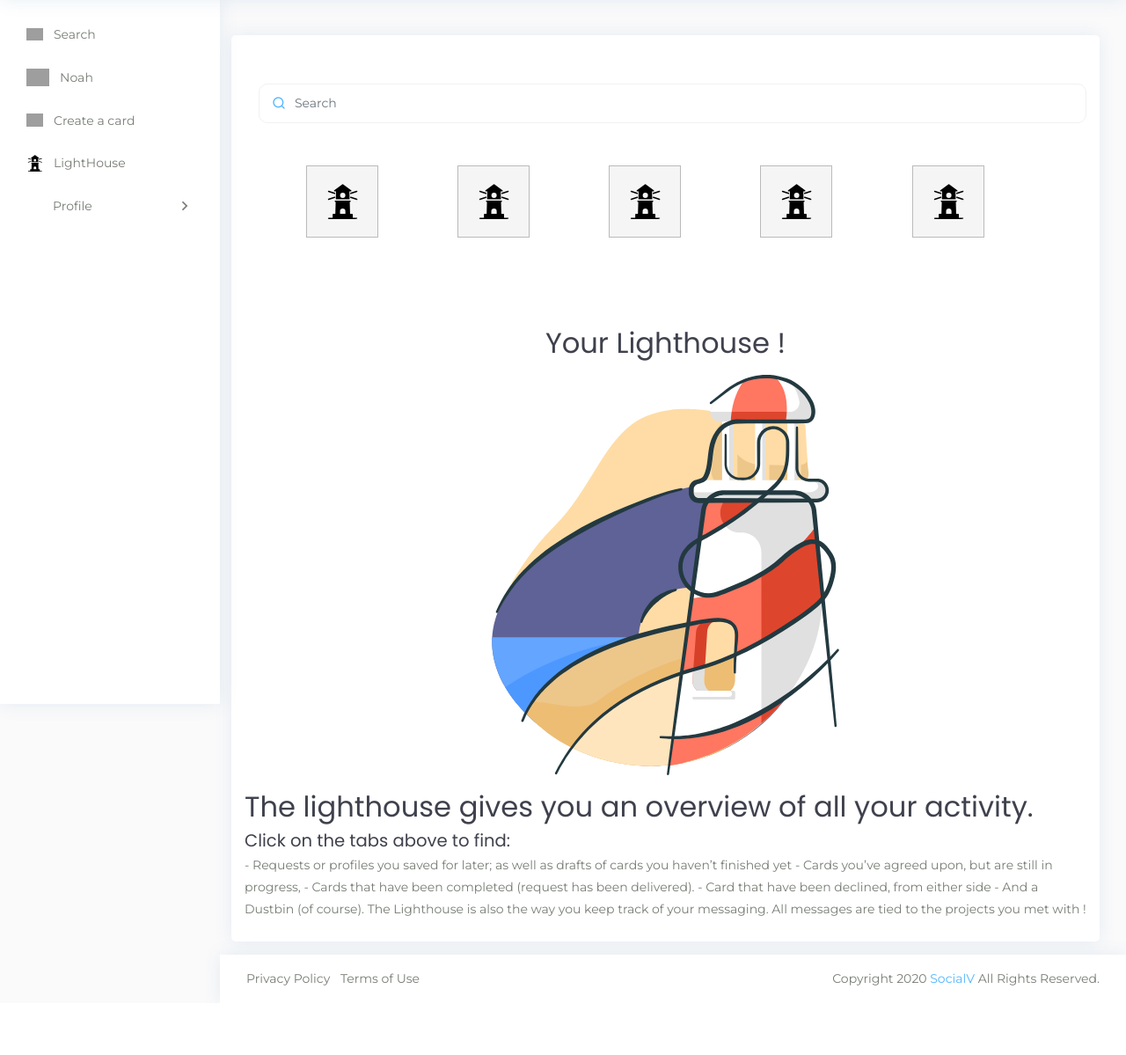
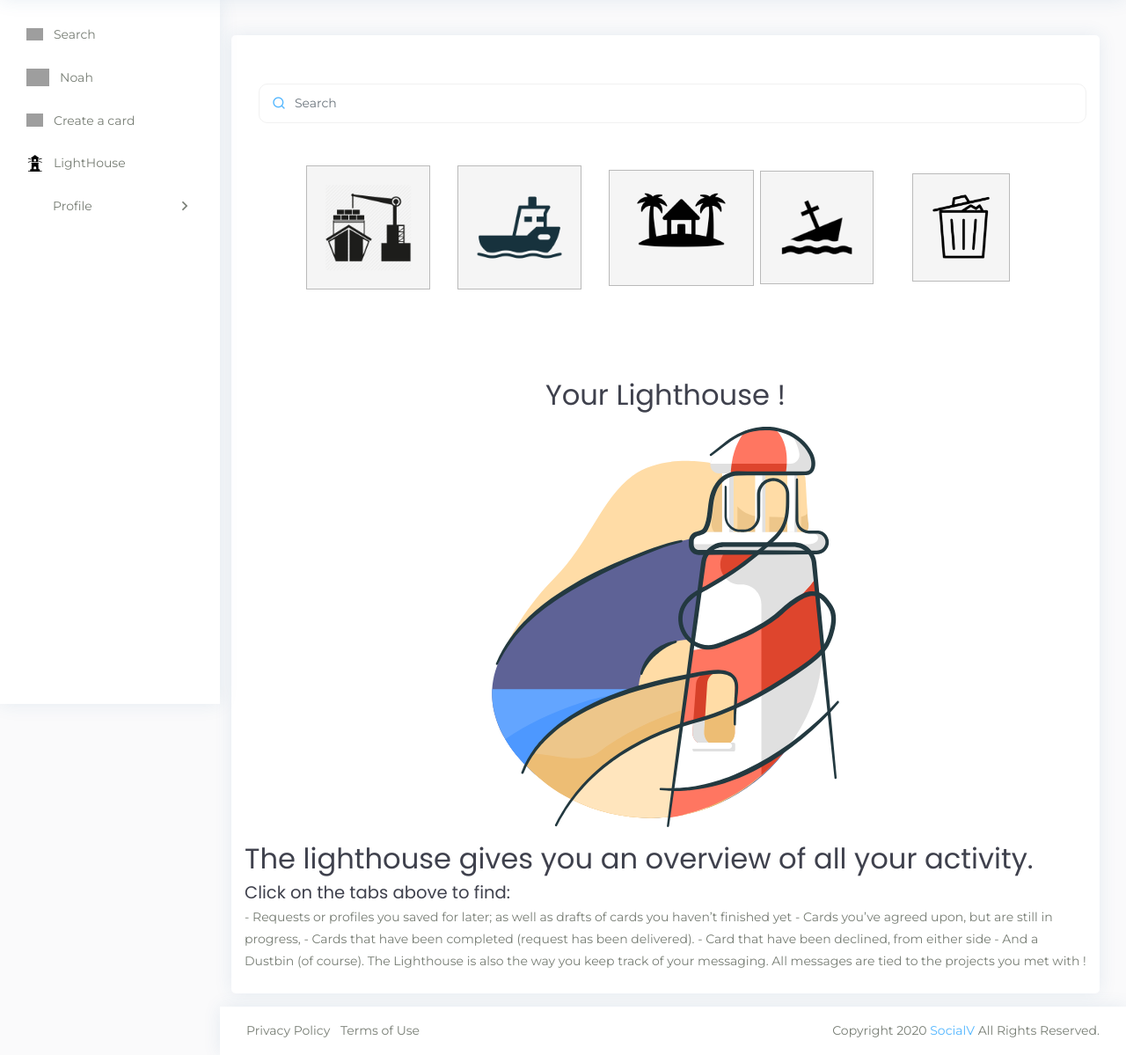
Before and after one commit to dilip210204/Aviark, a Laravel app: page /lighthouse/in-progress in a window 1280 px wide. Shown: the part 75-1274 px from the top of the page at 88% size. Before the commit the page ends 1215 px from the top, so only its background shows below. Run offline with Laravel 8, Linux system fonts and the light colour scheme; the visitor is signed in with stand-in values (Sample User, id 1); data that the repository does not hold is empty; parts of the project's set-up code (start-up, migrations or seed data) failed here and were passed over; grey boxes are pictures that could not be loaded.

Commit message:
updated tab icon and added all tab images in public folder

```diff
--- a/app/Http/Controllers/CardController.php
+++ b/app/Http/Controllers/CardController.php
@@ -38,17 +38,7 @@ class CardController extends Controller
 
     public function lighthouse()
     {
-        // $cards = Card::orderBy('id','desc')->get();
-        // $cards = DB::select('select * from cards');
-
-        $cards = DB::table('cards as a')
-            ->join('users as b', 'b.id', '=', 'a.who')
-            ->select('a.*', 'b.city as city' ,'b.country as country' ,'b.profile as profile','b.hobby as hobby' ,'b.interests as interests')
-            ->where('global','=','no')
-            ->where('user_id','=', Auth::user()->id)
-            ->orWhere('who','=', Auth::user()->id)
-            ->get();
-
+        $cards = array();
         return view('frontend.card.lighthouse',compact('cards'));
     }
 
--- a/resources/views/frontend/card/lighthouse.blade.php
+++ b/resources/views/frontend/card/lighthouse.blade.php
@@ -116,35 +116,35 @@
                         <div class="col-sm-2 col-md-2 col-lg-2 m-auto mb-5">
                               <a href="{{route('lighthouse.saved-for-later') }}">
                                  <div class="tab-section">
-                                    <img src="{{ asset('images/icons/lighthouse.svg') }}">
+                                    <img src="{{ asset('images/icons/saved_for_later.png') }}">
                                  </div>
                               </a>
                         </div>
                         <div class="col-sm-2 col-md-2 col-lg-2 m-auto mb-5">
                               <a href="{{route('lighthouse.in-progress') }}">
                                  <div class="tab-section">
-                                    <img src="{{ asset('images/icons/lighthouse.svg') }}">
+                                    <img src="{{ asset('images/icons/in_progress.png') }}">
                                  </div>
                               </a>
                         </div>
                         <div class="col-sm-2 col-md-2 col-lg-2 m-auto mb-5">
                               <a href="{{route('lighthouse.completed') }}">
                                  <div class="tab-section">
-                                       <img src="{{ asset('images/icons/lighthouse.svg') }}">
+                                       <img src="{{ asset('images/icons/completed.png') }}">
                                  </div>
                               </a>
                         </div>
                         <div class="col-sm-2 col-md-2 col-lg-2 m-auto mb-5">
                               <a href="{{route('lighthouse.declined') }}">
                                  <div class="tab-section">
-                                       <img src="{{ asset('images/icons/lighthouse.svg') }}">
+                                       <img src="{{ asset('images/icons/declined.png') }}">
                                  </div>
                               </a>
                         </div>
                         <div class="col-sm-2 col-md-2 col-lg-2 m-auto mb-5">
                               <a href="{{route('lighthouse.dustbin') }}">
                                  <div class="tab-section">
-                                    <img src="{{ asset('images/icons/lighthouse.svg') }}">
+                                    <img src="{{ asset('images/icons/dustbin.png') }}">
                                  </div>
                               </a>
                         </div>
--- a/resources/views/layouts/sidebar.blade.php
+++ b/resources/views/layouts/sidebar.blade.php
@@ -31,7 +31,7 @@
                      </li>
 
                      <li>
-                        <a href="{{ route('lighthouse.in-progress')}}" class="iq-waves-effect"><img src="{{ asset('images/icons/lighthouse.svg') }}" style="width: 19px;
+                        <a href="{{ route('lighthouse')}}" class="iq-waves-effect"><img src="{{ asset('images/icons/lighthouse.svg') }}" style="width: 19px;
     margin-right: 12px;" ><span>LightHouse</span></a>
                      </li>
 
```
Also changed, not shown: public/images/icons/completed.png (added), public/images/icons/declined.png (added), public/images/icons/dustbin.png (added), public/images/icons/in_progress.png (added), public/images/icons/saved_for_later.png (added).
